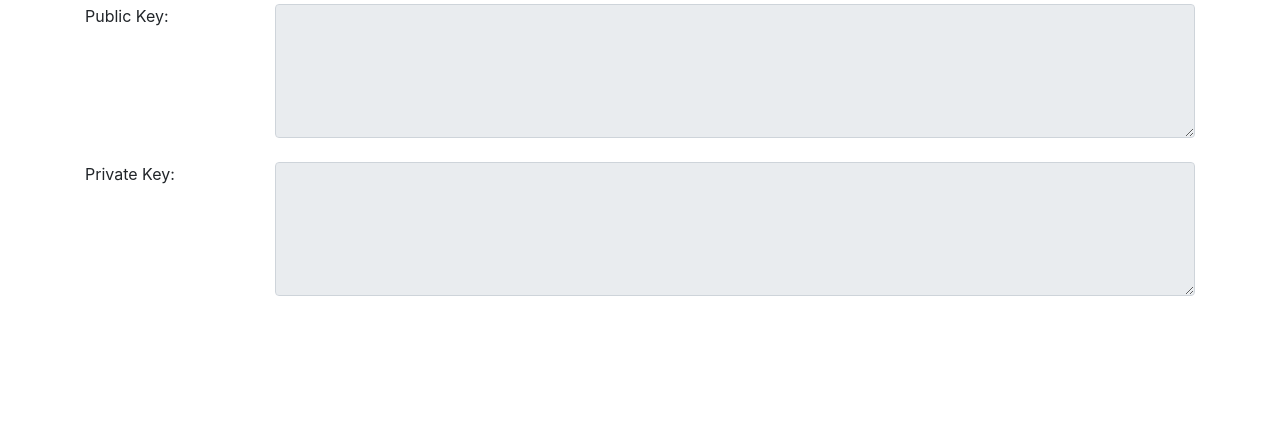
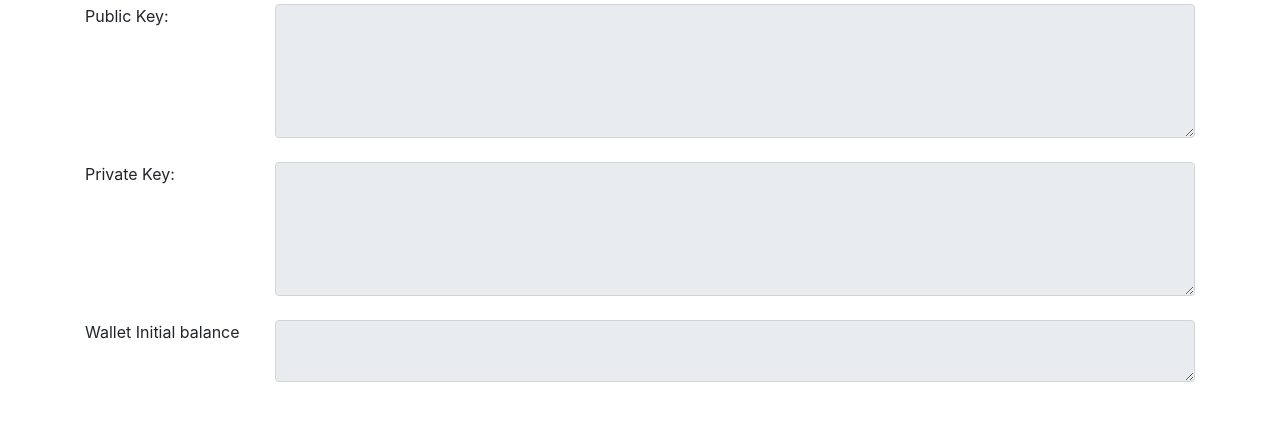
Before and after one commit to smart-power-blockchain/p2p-power, a Flask app: page / in a window 1280 px wide. Shown: the part 243-664 px from the top of the page. Run offline with Flask 2, Linux system fonts and the light colour scheme; some libraries are stand-ins or nearby versions.

Commit message:
initial wallet balance shown in frontend

```diff
--- a/frontend blockchain/blockchain_client/blockchain_client.py
+++ b/frontend blockchain/blockchain_client/blockchain_client.py
@@ -9,7 +9,7 @@ import requests
 from flask import Flask, jsonify, request, render_template
 
 
-DEFAULT_WALLET = 50
+DEFAULT_WALLET_VALUE = 50
 
 
 class Transaction:
@@ -54,6 +54,7 @@ def make_transaction():
 def view_transaction():
     return render_template('./view_transactions.html')
 
+
 @app.route('/make/error')
 def make_error():
     return render_template('./not_enough_coins.html')
@@ -67,12 +68,13 @@ def new_wallet():
 
     with open('saveWallet.txt', 'w') as f:
         f.write("{},{},{}".format(binascii.hexlify(private_key.exportKey(format='DER')).decode('ascii'),
-                                  binascii.hexlify(public_key.exportKey(format='DER')).decode('ascii'), DEFAULT_WALLET))
+                                  binascii.hexlify(public_key.exportKey(format='DER')).decode('ascii'), DEFAULT_WALLET_VALUE))
 
     response = {
         'private_key': binascii.hexlify(private_key.exportKey(format='DER')).decode('ascii'),
-        'public_key': binascii.hexlify(public_key.exportKey(format='DER')).decode('ascii')
-    }
+        'public_key': binascii.hexlify(public_key.exportKey(format='DER')).decode('ascii'),
+        'wallet_value': 50
+        }
 
     return jsonify(response), 200
 
@@ -85,8 +87,12 @@ def generate_transaction():
     recipient_address = request.form['recipient_address']
     value = request.form['amount']
 
-    if int(value) > 50:
-        return 'error', 500
+    with open('saveWallet.txt','w') as f:
+        walletAmount = f.readline().split(',')[2]
+        if int(value) > int(walletAmount):
+            return 'error', 500
+        else:
+            f.readline().split(',')[2] -= value
 
     transaction = Transaction(
         sender_address, sender_private_key, recipient_address, value)
--- a/frontend blockchain/blockchain_client/templates/index.html
+++ b/frontend blockchain/blockchain_client/templates/index.html
@@ -84,6 +84,15 @@
 
     <br>
 
+    <div class="row">
+      <label class="col-sm-2">Wallet Initial balance</label>
+      <div class="col-sm-10">
+        <textarea id="wallet_value" rows="2" class="form-control" readonly></textarea>
+      </div>
+    </div>
+
+    <br>
+
     <div class="row" id="warning" style="display:none">
       <div class="col-sm-12">
         <div class="alert alert-danger" role="alert">
@@ -118,6 +127,7 @@
           success: function (response) {
             document.getElementById("private_key").innerHTML = response['private_key'];
             document.getElementById("public_key").innerHTML = response['public_key'];
+            document.getElementById("wallet_value").innerHTML = response['wallet_value'];
             document.getElementById("warning").style.display = "block";
           },
           error: function (error) {
--- a/frontend blockchain/blockchain_client/templates/make_transaction.html
+++ b/frontend blockchain/blockchain_client/templates/make_transaction.html
@@ -240,7 +240,7 @@
 
           },
           error: function (error) {
-            window.location.replace('/error');
+            window.location.replace('/make/error');
           }
         });
 
--- a/frontend blockchain/blockchain_client/templates/not_enough_coins.html
+++ b/frontend blockchain/blockchain_client/templates/not_enough_coins.html
@@ -4,7 +4,7 @@
 <head>
 	<meta charset="utf-8">
 	<meta http-equiv="X-UA-Compatible" content="IE=edge">
-	<title>Not enough JhonCoins</title>
+	<title>JhonCoins error</title>
 
 
 	<!-- Bootstrap core CSS -->
```
Also changed, not shown: frontend blockchain/blockchain_client/saveWallet.txt (+1 -1 lines).
